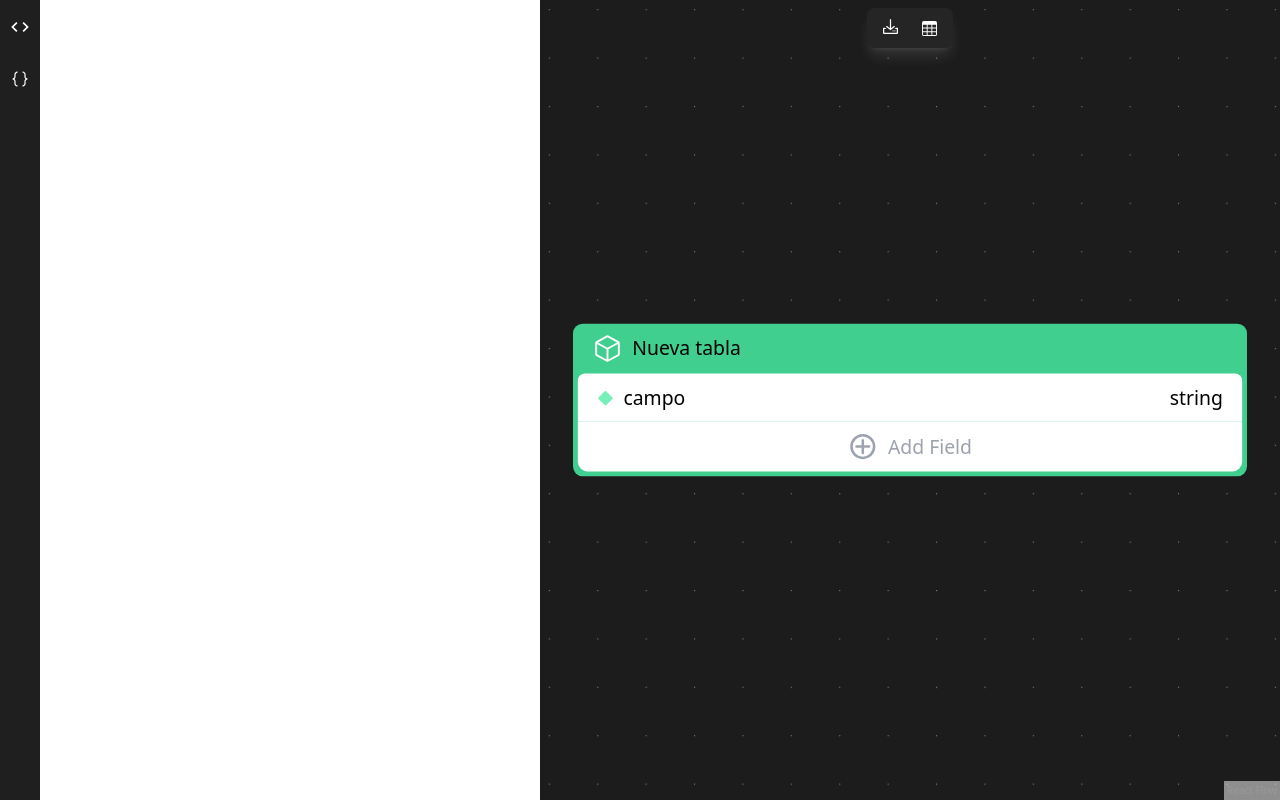
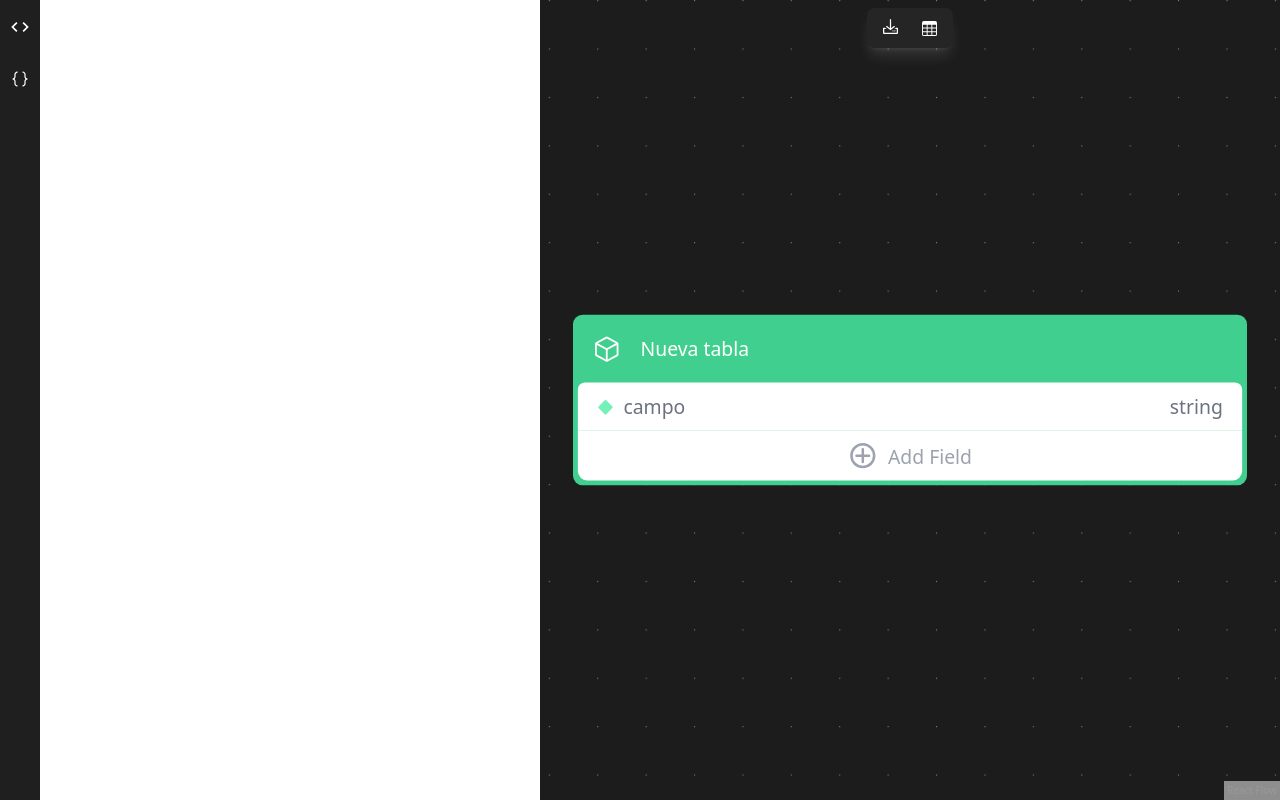
Before and after one commit to JhodaDev/database-schema, a React (Vite) app: page /dashboard in a window 1280 px wide. Both pictures are taken after a click on the button 929 px from the left and 28 px from the top of the page. Built offline with nearby package versions, Linux system fonts and the light colour scheme; no server answers.

Commit message:
feat: se agrega nueva propiedades del input

```diff
--- a/src/components/Table.jsx
+++ b/src/components/Table.jsx
@@ -30,9 +30,13 @@ function Table({ data }) {
   return (
     <div className="">
       <div className="w-full text-center rounded-tr-lg rounded-lg bg-[#40CF8F] border-b-transparent px-1 pb-1">
-        <div className="flex px-3 py-2 gap-2">
+        <div className="flex items-center px-3 py-2">
           <IconCube />
-          <span className="font-medium">{data.table}</span>
+          <Input
+            valueInput={data.table}
+            handle={false}
+            className="text-white"
+          />
         </div>
         <div className="w-full bg-white rounded-tl-md rounded-tr-md flex flex-col">
           {items.map((item) => (
@@ -42,12 +46,16 @@ function Table({ data }) {
                 id={item.fields[0].id}
                 position="Left"
                 valueInput={item.fields[0].value}
+                className="text-gray-500"
+                handle={true}
               />
               <Input
                 key={`${item.fields[1].id}-right`}
                 id={item.fields[1].id}
                 position="Right"
                 valueInput={item.fields[1].value}
+                className="text-gray-500"
+                handle={true}
               />
             </div>
           ))}
```
